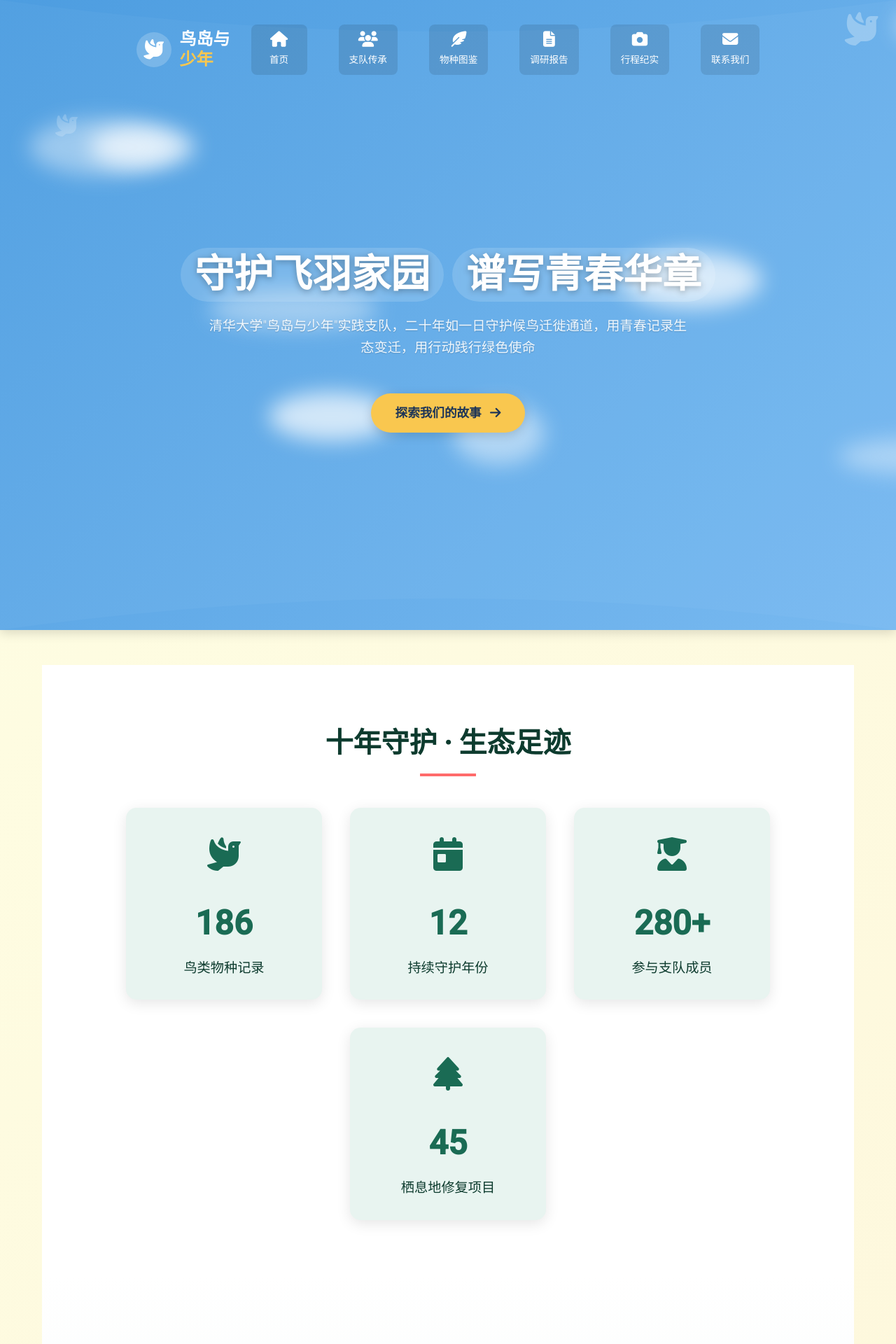
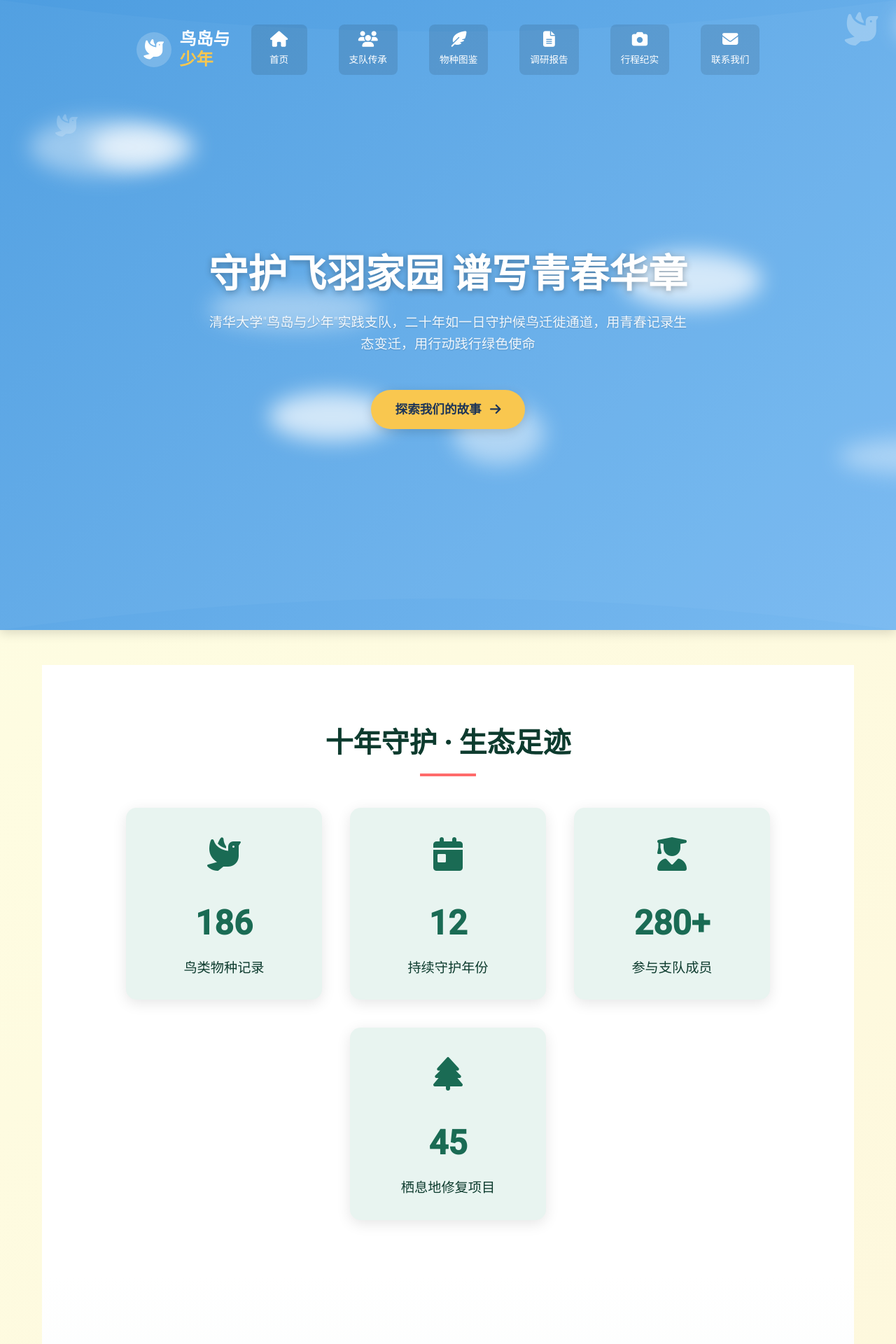
Before and after one commit to zf-li23/tsinghua_birdisland.github.io, a Jekyll site: the page built from index.html, in a window 1280 px wide. Shown: the top 1920 px of the page at 70% size. Built offline with Jekyll 4.4.1, drawn with Linux system fonts in a browser that asks for light colours.

Commit message:
Update header_home.html

```diff
--- a/_includes/header_home.html
+++ b/_includes/header_home.html
@@ -209,10 +209,10 @@
 
         .hero-title span {
             display: inline-block;
-            background: rgba(255, 255, 255, 0.15);
-            padding: 5px 20px;
-            border-radius: 50px;
-            backdrop-filter: blur(5px);
+            padding: 0;
+            background: none;
+            border-radius: 0;
+            backdrop-filter: none;
         }
 
         .hero p {
```
